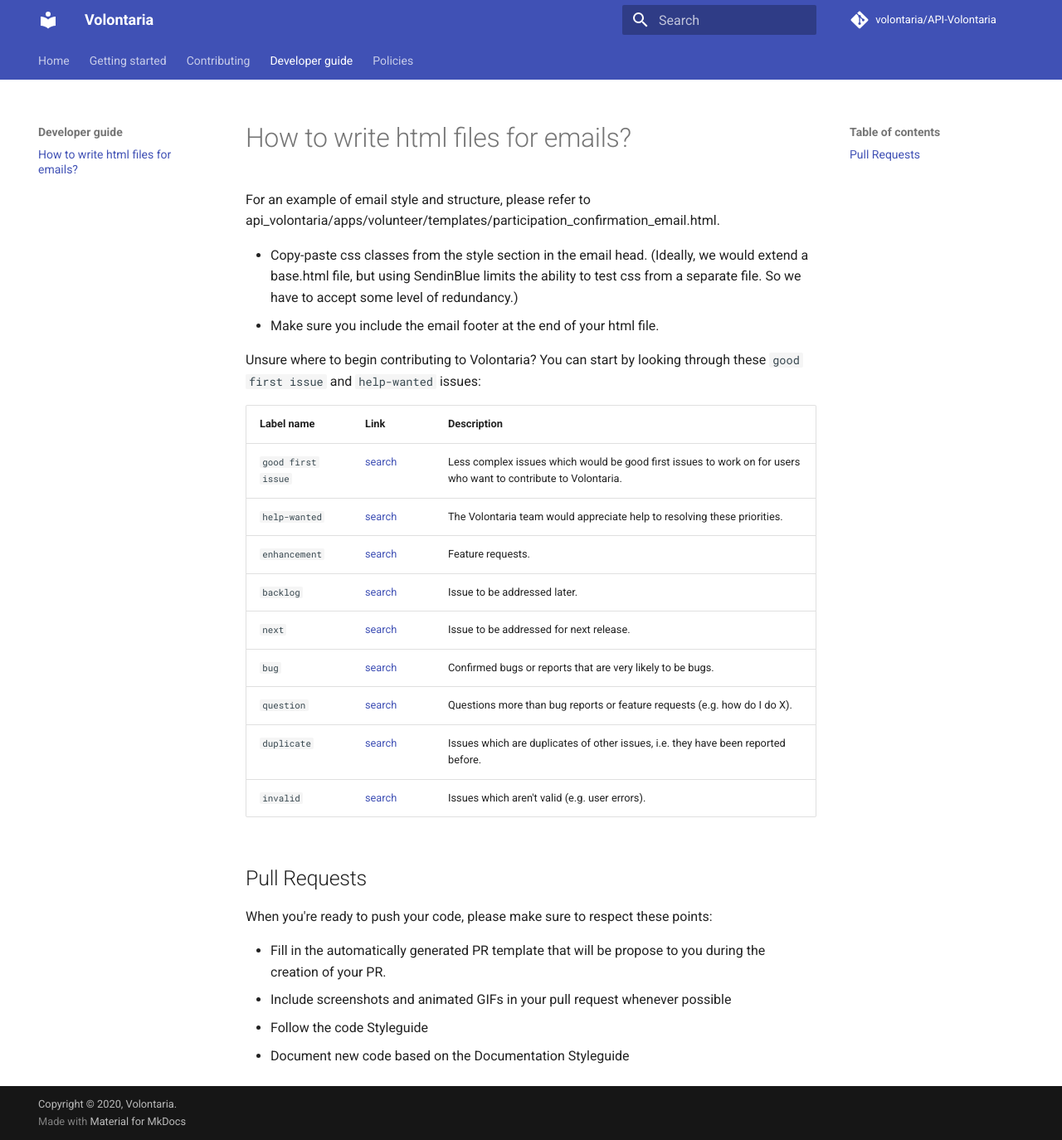
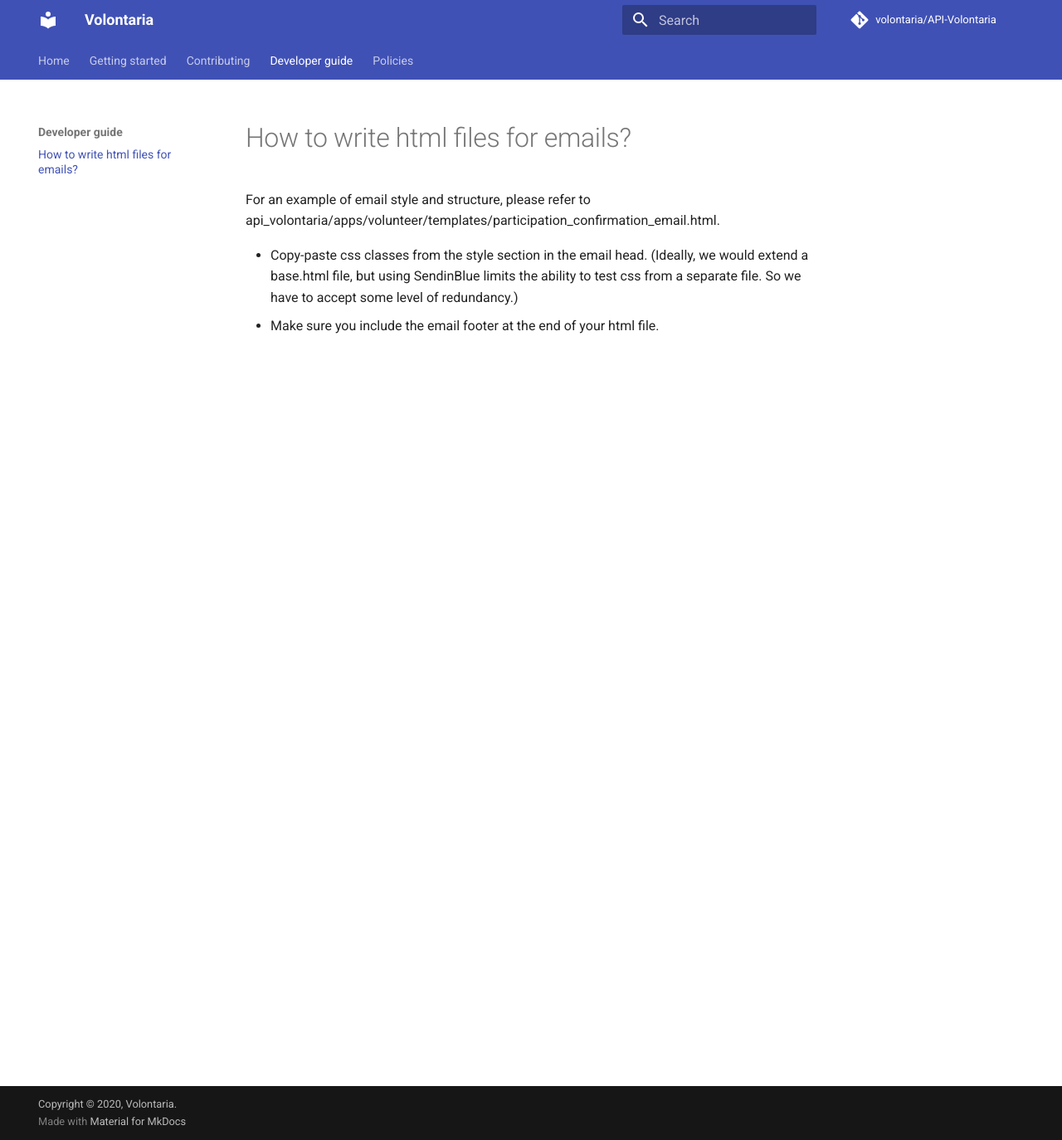
Before and after one commit to Volontaria/API-Volontaria, an MkDocs documentation site: the page built from docs/developer_guide/email_management.md, in a window 1280 px wide and 1374 px high. Shown: the whole window at 83% size. Built offline with MkDocs 1.6.1 and Material for MkDocs 9.7.7, drawn with Linux system fonts in a browser that asks for light colours; comment, search, counter and statistics services are not loaded.

Commit message:
edited email_management.md documentation file

```diff
--- a/docs/developer_guide/email_management.md
+++ b/docs/developer_guide/email_management.md
@@ -4,47 +4,3 @@ For an example of email style and structure, please refer to api_volontaria/apps
 
 * Copy-paste css classes from the style section in the email head. (Ideally, we would extend a base.html file, but using SendinBlue limits the ability to test css from a separate file. So we have to accept some level of redundancy.)
 * Make sure you include the email footer at the end of your html file.
-
-
-
-Unsure where to begin contributing to Volontaria? You can start by looking through these `good first issue`
-and `help-wanted` issues:
-
-| Label name | Link | Description |
-| --- | --- | --- |
-| `good first issue` | [search][search-volontaria-org-label-good-first-issue] | Less complex issues which would be good first issues to work on for users who want to contribute to Volontaria. |
-| `help-wanted` | [search][search-volontaria-org-label-help-wanted] | The Volontaria team would appreciate help to resolving these priorities. |
-| `enhancement` | [search][search-volontaria-org-label-enhancement] | Feature requests. |
-| `backlog` | [search][search-volontaria-org-label-backlog] | Issue to be addressed later. |
-| `next` | [search][search-volontaria-org-label-next] | Issue to be addressed for next release. |
-| `bug` | [search][search-volontaria-org-label-bug] | Confirmed bugs or reports that are very likely to be bugs. |
-| `question` | [search][search-volontaria-org-label-question] | Questions more than bug reports or feature requests (e.g. how do I do X). |
-| `duplicate` | [search][search-volontaria-org-label-duplicate] | Issues which are duplicates of other issues, i.e. they have been reported before. |
-| `invalid` | [search][search-volontaria-org-label-invalid] | Issues which aren't valid (e.g. user errors). |
-
-
-## Pull Requests
-
-When you're ready to push your code, please make sure to respect these points:
-
-* Fill in the automatically generated PR template that will be propose to you during the creation of your PR.
-* Include screenshots and animated GIFs in your pull request whenever possible
-* Follow the code Styleguide
-* Document new code based on the Documentation Styleguide
-
-[good first issue]: https://github.com/issues?utf8=%E2%9C%93&q=is%3Aopen+is%3Aissue+archived%3Afalse+user%3AVolontaria+label%3A%22good+first+issue%22
-[help-wanted]: https://github.com/issues?utf8=%E2%9C%93&q=is%3Aopen+is%3Aissue+archived%3Afalse+label%3A"help+wanted"+user%3AVolontaria
-
-
-[search-volontaria-org-label-enhancement]: https://github.com/issues?utf8=%E2%9C%93&q=is%3Aopen+is%3Aissue+archived%3Afalse+label%3Aenhancement+user%3AVolontaria
-[search-volontaria-org-label-backlog]: https://github.com/issues?utf8=%E2%9C%93&q=is%3Aopen+is%3Aissue+archived%3Afalse+label%3Abacklog+user%3AVolontaria
-[search-volontaria-org-label-next]: https://github.com/issues?utf8=%E2%9C%93&q=is%3Aopen+is%3Aissue+archived%3Afalse+label%3Anext+user%3AVolontaria
-[search-volontaria-org-label-bug]: https://github.com/issues?utf8=%E2%9C%93&q=is%3Aopen+is%3Aissue+archived%3Afalse+label%3Abug+user%3AVolontaria
-[search-volontaria-org-label-question]: https://github.com/issues?utf8=%E2%9C%93&q=is%3Aopen+is%3Aissue+archived%3Afalse+label%3Aquestion+user%3AVolontaria
-[search-volontaria-org-label-help-wanted]: https://github.com/issues?utf8=%E2%9C%93&q=is%3Aopen+is%3Aissue+archived%3Afalse+label%3A"help+wanted"+user%3AVolontaria
-[search-volontaria-org-label-good-first-issue]: https://github.com/issues?utf8=%E2%9C%93&q=is%3Aopen+is%3Aissue+archived%3Afalse+user%3AVolontaria+label%3A%22good+first+issue%22
-[search-volontaria-org-label-documentation]: https://github.com/issues?utf8=%E2%9C%93&q=is%3Aopen+is%3Aissue+archived%3Afalse+label%3Adocumentation+user%3AVolontaria
-[search-volontaria-org-label-duplicate]: https://github.com/issues?utf8=%E2%9C%93&q=is%3Aopen+is%3Aissue+archived%3Afalse+label%3Aduplicate+user%3AVolontaria
-[search-volontaria-org-label-invalid]: https://github.com/issues?utf8=%E2%9C%93&q=is%3Aopen+is%3Aissue+archived%3Afalse+label%3Ainvalid+user%3AVolontaria
-[search-volontaria-org-label-review]: https://github.com/issues?utf8=%E2%9C%93&q=is%3Aopen+is%3Aissue+archived%3Afalse+label%3Areview+user%3AVolontaria
-[search-volontaria-org-label-in-progress]: https://github.com/issues?utf8=%E2%9C%93&q=is%3Aopen+is%3Aissue+archived%3Afalse+label%3A"in+progress"+user%3AVolontaria
```
